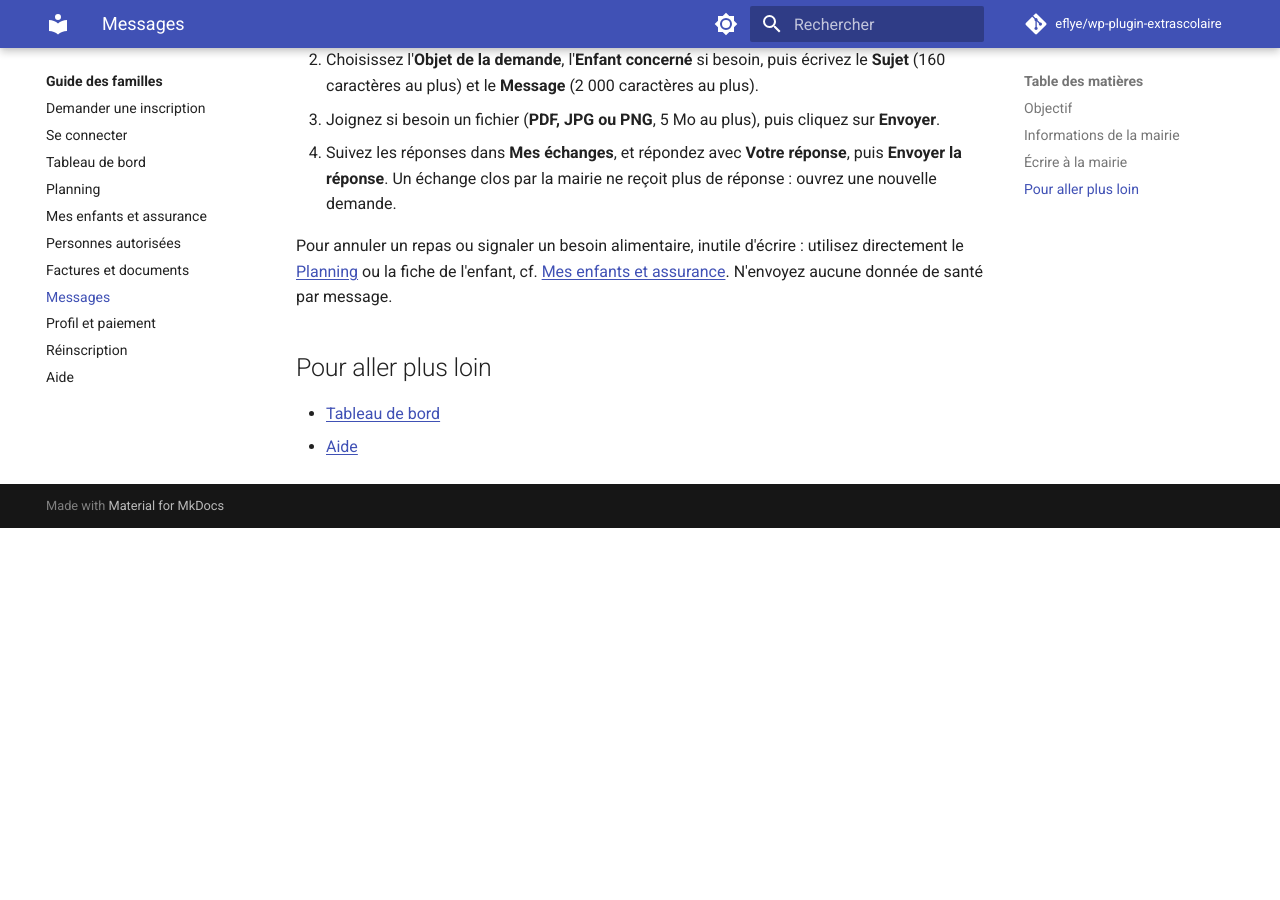
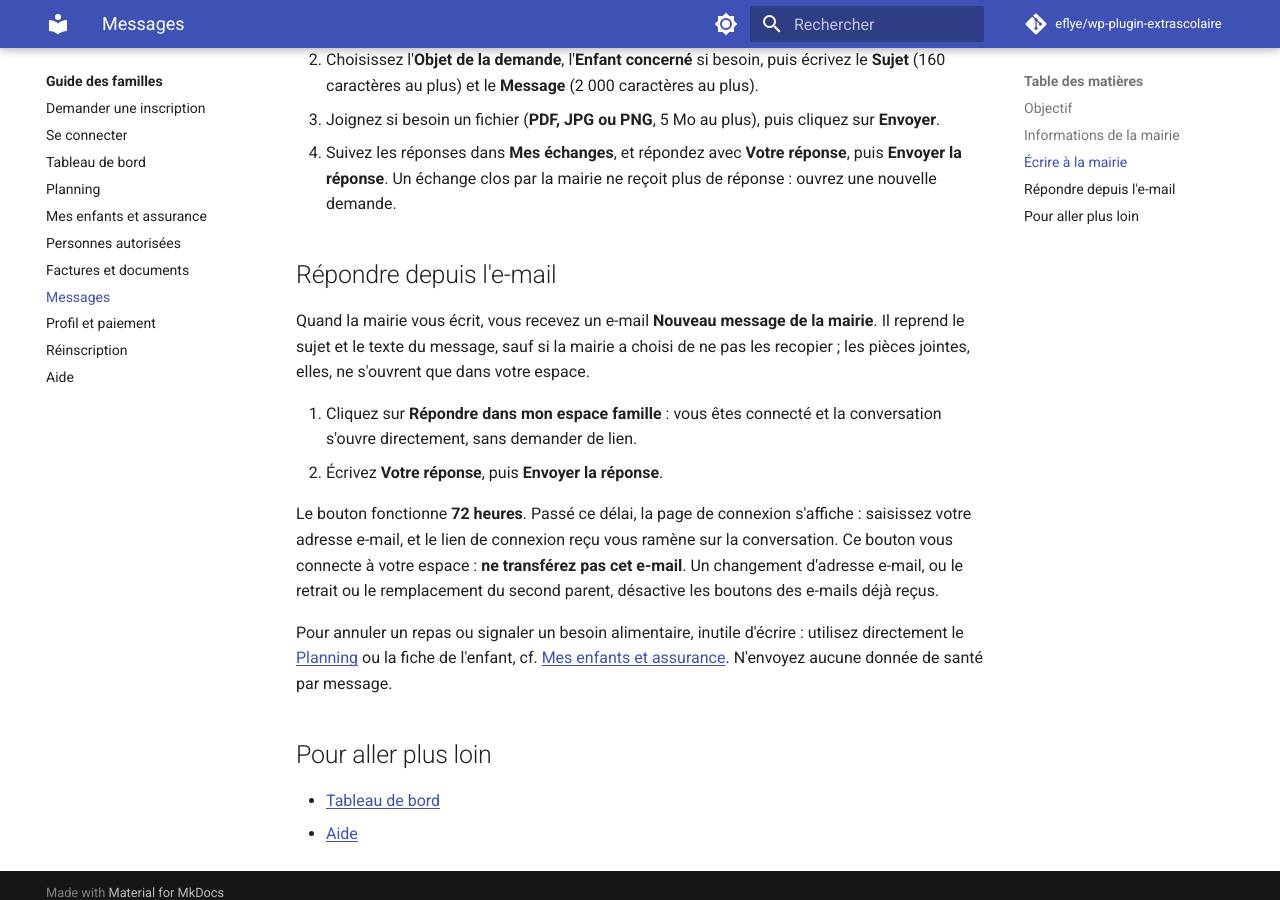
Before and after one commit to eflye/wp-plugin-extrascolaire, an MkDocs documentation site: the page built from documentation/familles/messages.md, in a window 1280 px wide and 900 px high, scrolled down 642 px. Built offline with MkDocs 1.6.1 and Material for MkDocs 9.7.7, drawn with Linux system fonts in a browser that asks for light colours; comment, search, counter and statistics services are not loaded; before the commit the page ends 1170 px from its top, so only the background shows below that.

Commit message:
docs(echanges): réponse depuis l'e-mail, réglage, RGPD, notes 4.19.0
Co-Authored-By: Claude Opus 5.5 <noreply@anthropic.com>

```diff
--- a/documentation/familles/messages.md
+++ b/documentation/familles/messages.md
@@ -17,6 +17,15 @@ Lire les informations de la mairie et échanger avec le service périscolaire.
 3. Joignez si besoin un fichier (**PDF, JPG ou PNG**, 5 Mo au plus), puis cliquez sur **Envoyer**.
 4. Suivez les réponses dans **Mes échanges**, et répondez avec **Votre réponse**, puis **Envoyer la réponse**. Un échange clos par la mairie ne reçoit plus de réponse : ouvrez une nouvelle demande.
 
+## Répondre depuis l'e-mail
+
+Quand la mairie vous écrit, vous recevez un e-mail **Nouveau message de la mairie**. Il reprend le sujet et le texte du message, sauf si la mairie a choisi de ne pas les recopier ; les pièces jointes, elles, ne s'ouvrent que dans votre espace.
+
+1. Cliquez sur **Répondre dans mon espace famille** : vous êtes connecté et la conversation s'ouvre directement, sans demander de lien.
+2. Écrivez **Votre réponse**, puis **Envoyer la réponse**.
+
+Le bouton fonctionne **72 heures**. Passé ce délai, la page de connexion s'affiche : saisissez votre adresse e-mail, et le lien de connexion reçu vous ramène sur la conversation. Ce bouton vous connecte à votre espace : **ne transférez pas cet e-mail**. Un changement d'adresse e-mail, ou le retrait ou le remplacement du second parent, désactive les boutons des e-mails déjà reçus.
+
 Pour annuler un repas ou signaler un besoin alimentaire, inutile d'écrire : utilisez directement le [Planning](planning.md) ou la fiche de l'enfant, cf. [Mes enfants et assurance](enfants.md). N'envoyez aucune donnée de santé par message.
 
 ## Pour aller plus loin
```
Also changed, not shown: TODO.md (+4 -1 lines), documentation/configuration/modeles-emails.md (+2 -0 lines), documentation/installation/notes-mise-a-jour.md (+2 -1 lines), documentation/rgpd.md (+2 -0 lines).
